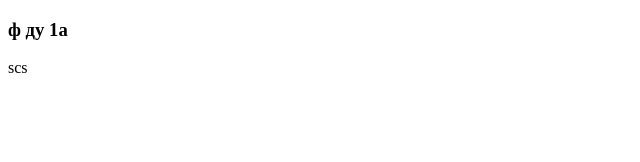
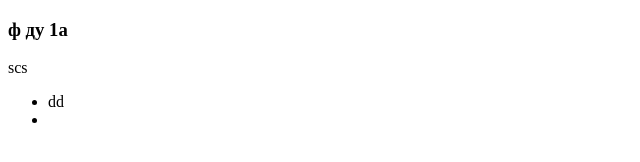
Before and after one commit to SaidUser77/run, a plain HTML site: page index.html in a window 1280 px wide. Shown: the full height of the page, 0-640 px from the left. Drawn offline with Linux system fonts and the light colour scheme.

Commit message:
список

```diff
--- a/index.html
+++ b/index.html
@@ -9,5 +9,9 @@
 <body>
     <h3>ф ду 1а</h3>
     <p>scs</p>
+    <ul>
+        <li>dd</li>
+        <li></li>
+    </ul>
 </body>
 </html>
```
